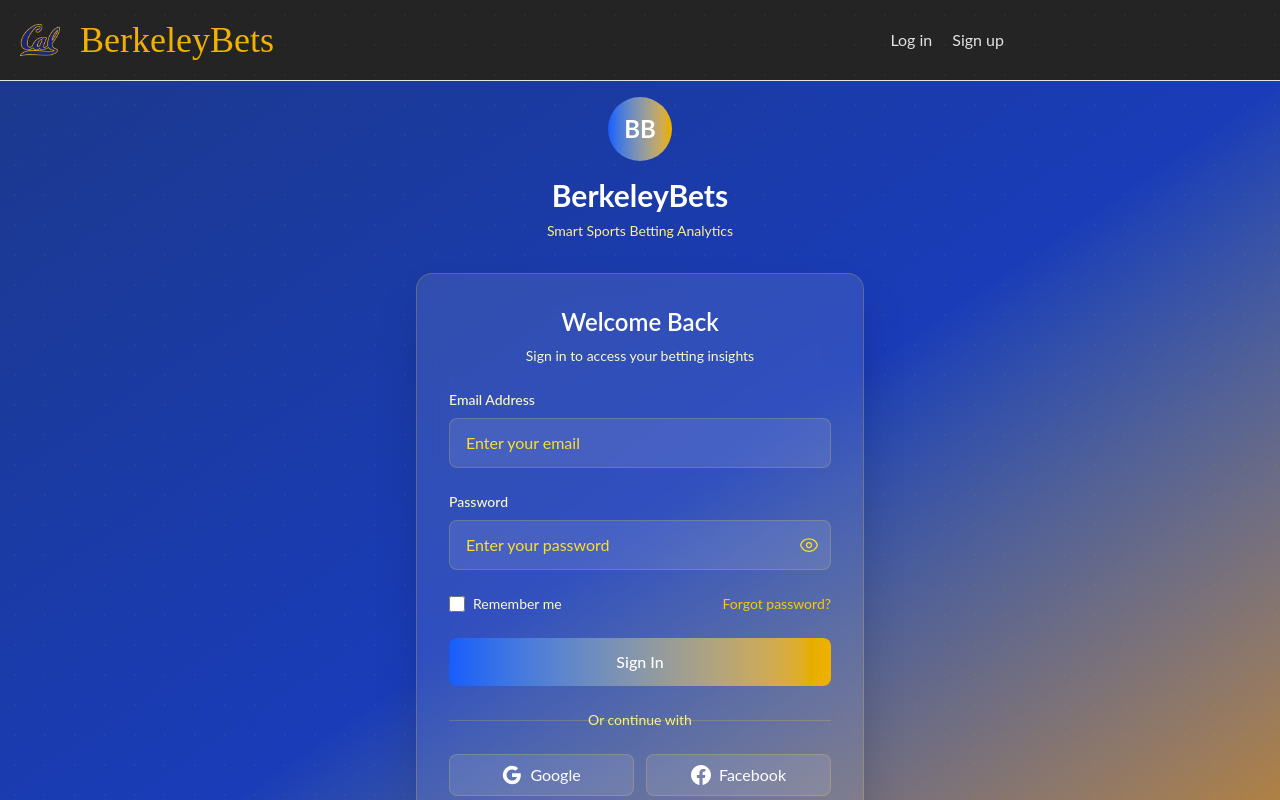
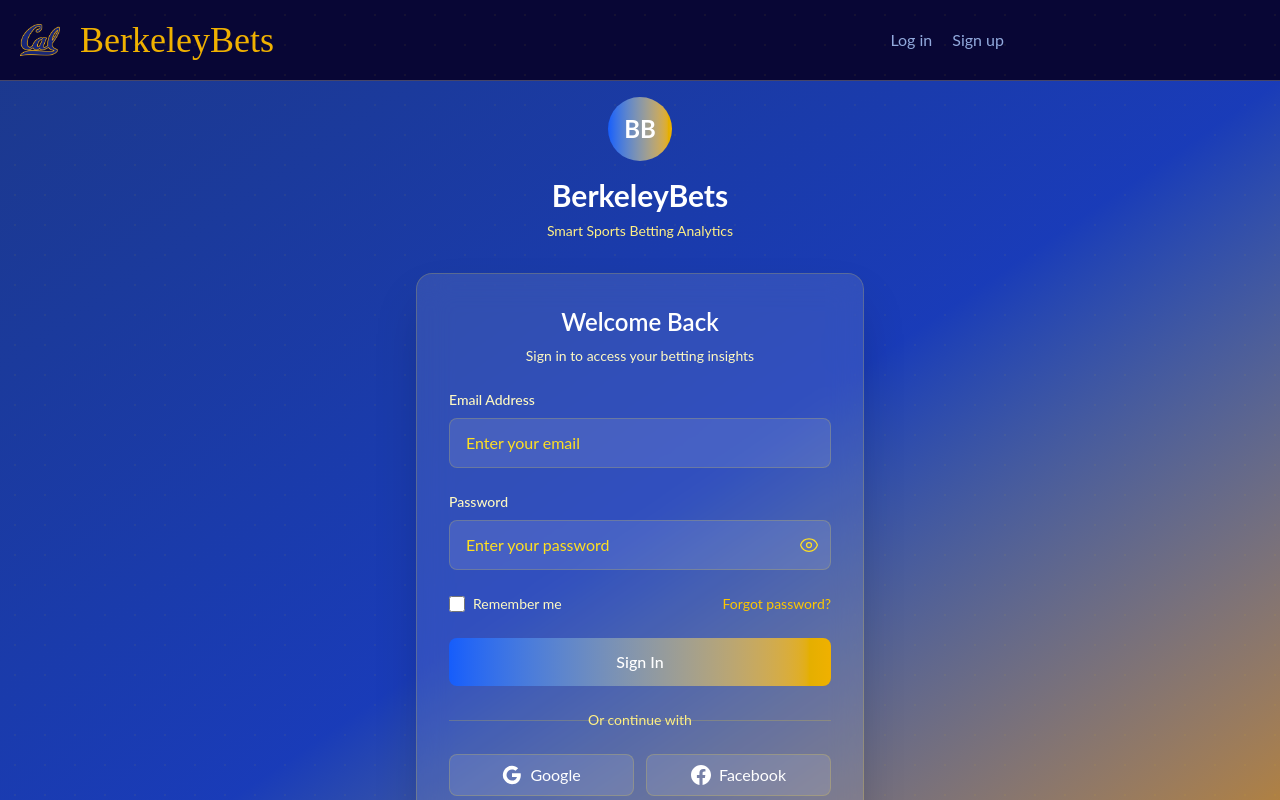
Before and after one commit to zak-510/BerkeleyBets, a React (Vite) app in the folder client/: page /#/log-in in a window 1280 px wide. Shown: the top 800 px of the page. Built offline with nearby package versions, Linux system fonts and the light colour scheme; no server answers.

Commit message:
some design changes

```diff
--- a/client/src/components/Nav.jsx
+++ b/client/src/components/Nav.jsx
@@ -9,7 +9,7 @@
   const auth = getAuth();
 
   return (
-    <div className=" index w-full flex items-center border-b">
+    <div className=" index w-full flex items-center border-b border-white/25">
       <div className=" z-50 p-5 max-w-5xl w-full flex justify-between">
         <div className="flex justify-between gap-5">
           <img className="w-10 object-contain" src={CalLogo}></img>
--- a/client/src/index.css
+++ b/client/src/index.css
@@ -13,8 +13,8 @@
   font-weight: 400;
 
   color-scheme: light dark;
-  color: rgba(255, 255, 255, 0.87);
-  background-color: #242424;
+  color: rgba(167, 194, 246, 0.87);
+  background-color: #080635;
 
   font-synthesis: none;
   text-rendering: optimizeLegibility;
```
